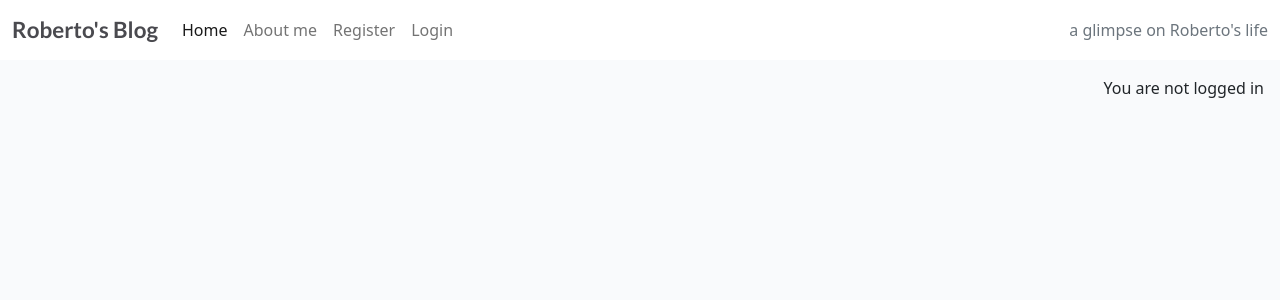
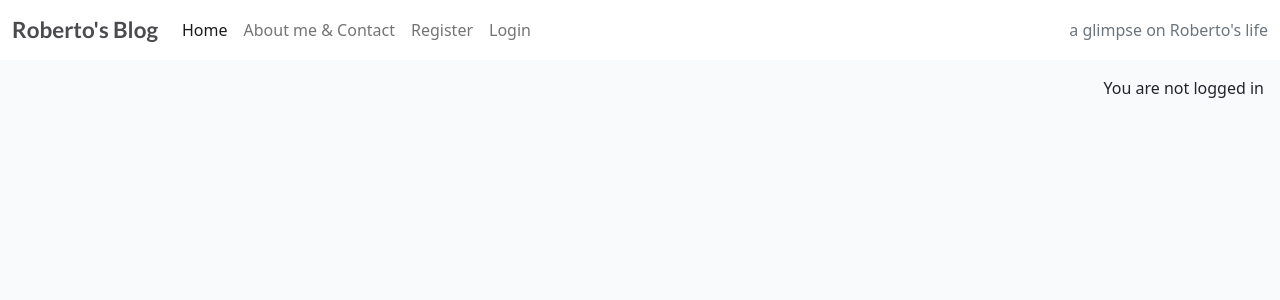
Before and after one commit to 85rhrl/PP4, a Django app: page / in a window 1280 px wide. Shown: the top 300 px of the page. Run offline with Django 4.2, Linux system fonts and the light colour scheme; data that the repository does not hold is empty; some libraries are stand-ins or nearby versions.

Commit message:
Add category to index.html and post_detail.html, update About me & Contact name

```diff
--- a/blog/templates/blog/index.html
+++ b/blog/templates/blog/index.html
@@ -28,8 +28,8 @@
                             <a href="{% url 'post_detail' post.slug %}" class="post-link">
                                 <h2 class="card-title">{{ post.title }}</h2>
                                 <p class="card-text">{{ post.excerpt }}</p>
-                                <p class="card-text text-muted h6">Category: {{ post.category}}
                             </a>
+                            <p class="card-text text-muted h6">Category: {{ post.category}}
 
                             <hr />
                             <p class="card-text text-muted h6">{{ post.created_on}}
--- a/blog/templates/blog/post_detail.html
+++ b/blog/templates/blog/post_detail.html
@@ -9,8 +9,8 @@
             <div class="col-md-6 masthead-text">
                 <!-- Post title goes in these h1 tags -->
                 <h1 class="post-title">{{ post.title }}</h1>
-                <!-- Post author goes before the | the post's created date goes after -->
-                <p class="post-subtitle">{{ post.author }} | {{ post.created_on }}</p>
+                <!-- Post author goes before the category, category goes before post's created date -->
+                <p class="post-subtitle">{{ post.author }} | {{ post.category }} | {{ post.created_on }}</p>
             </div>
             <div class="d-none d-md-block col-md-6 masthead-image">
                 {% if "placeholder" in post.featured_image.url %}
--- a/templates/base.html
+++ b/templates/base.html
@@ -52,7 +52,7 @@
                           {% if request.path == about_url %}active{%endif%}"
                           aria-current="page"
                           href="{% url 'about' %}"
-                          >About me</a
+                          >About me & Contact</a
                         >
                     </li>
                     {% if user.is_authenticated %}
```
